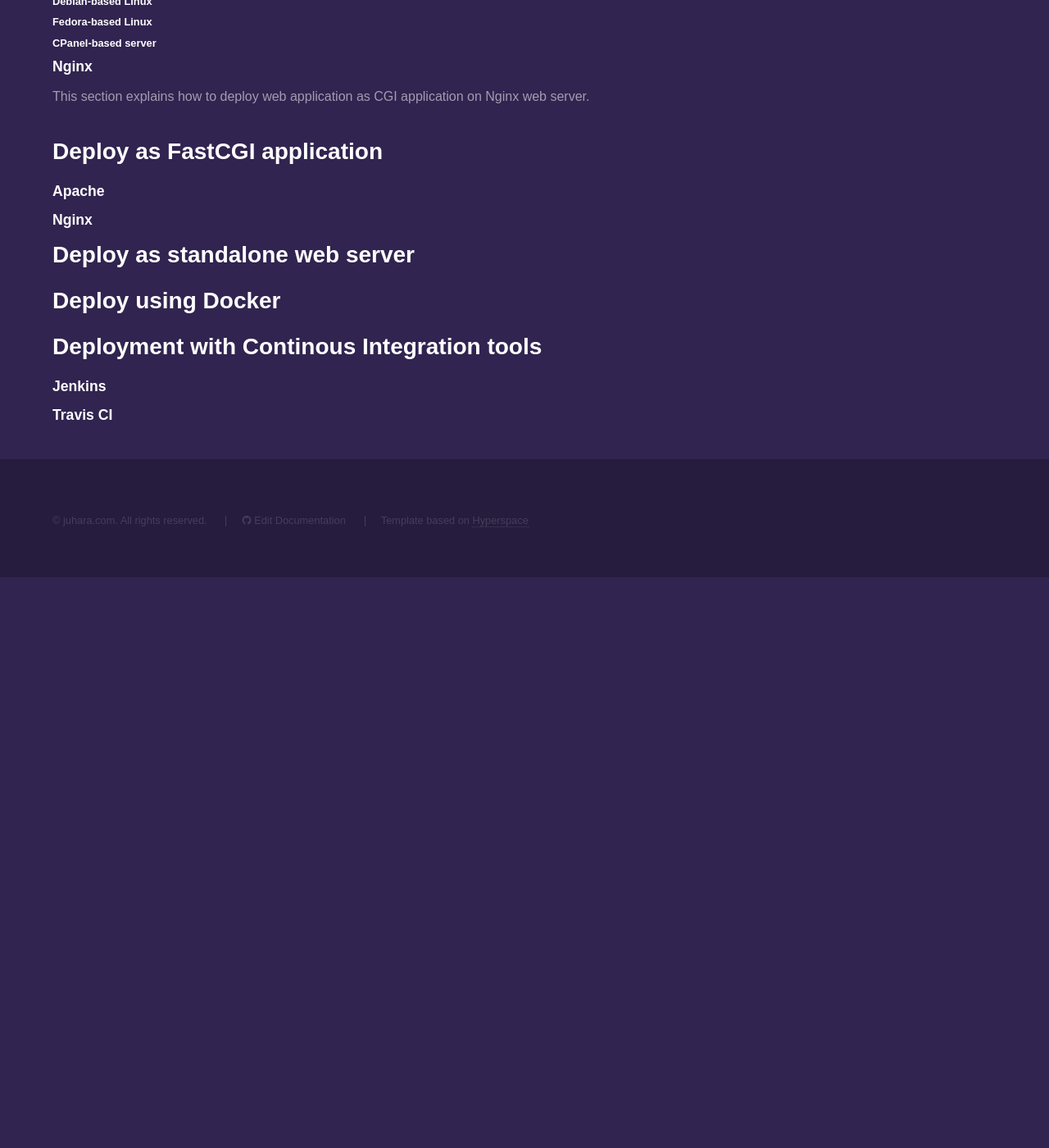
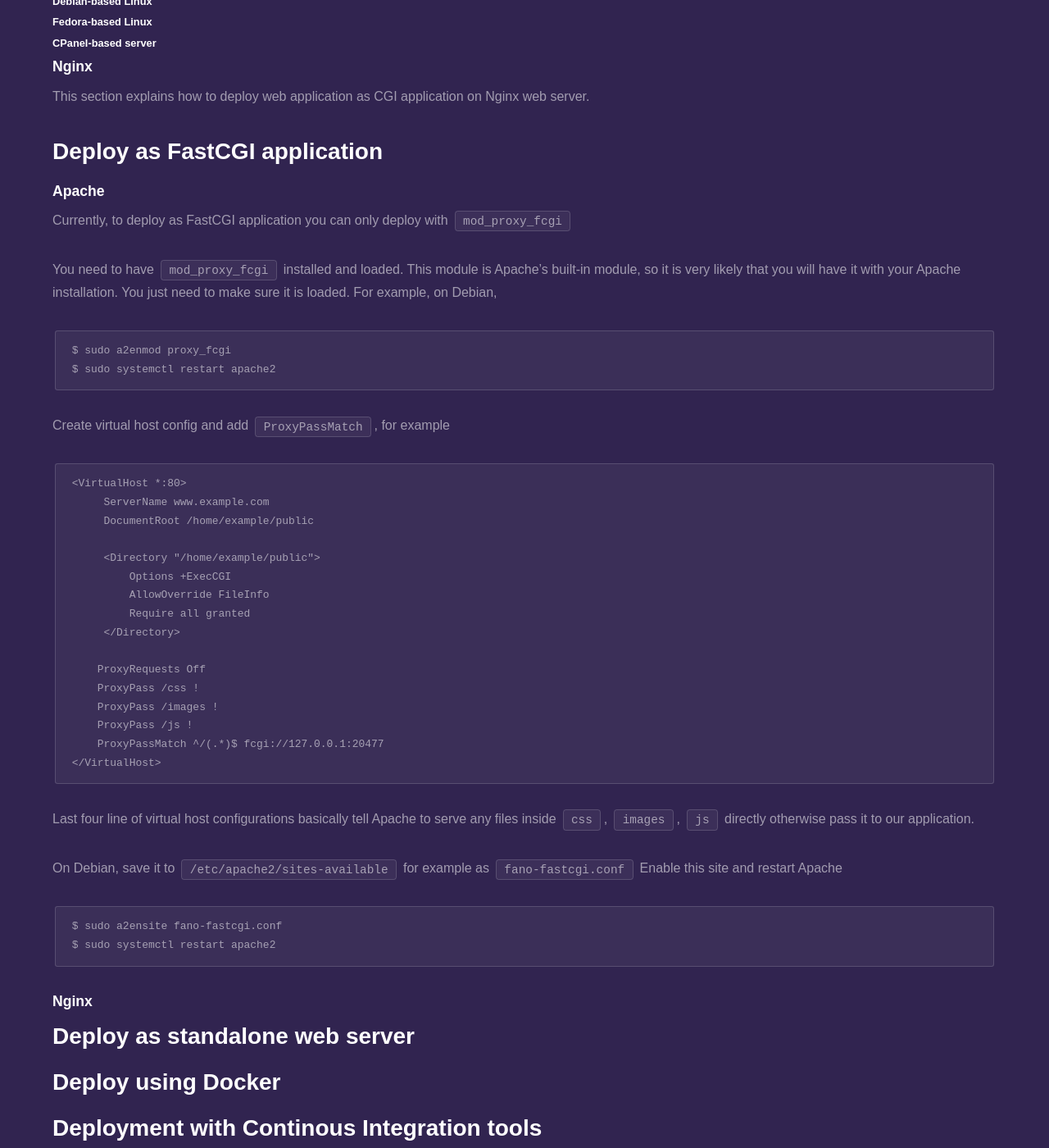
Before and after one commit to fanoframework/fanoframework.github.io, a Jekyll site: the page built from deployment/index.md, in a window 1280 px wide and 1400 px high, scrolled down 3085 px. Shown: the whole window at 82% size. Built offline with Jekyll 4.4.1, drawn with Linux system fonts in a browser that asks for light colours; our own code applies the rules of GitHub Pages for plain Markdown files; before the commit the page ends 3789 px from its top, so only the background shows below that.

Commit message:
add content on FastCGI deployment

````diff
--- a/deployment/index.md
+++ b/deployment/index.md
@@ -132,6 +132,46 @@ This section explains how to deploy web application as CGI application on Nginx
 
 ### Apache
 
+Currently, to deploy as FastCGI application you can only deploy with `mod_proxy_fcgi`
+
+You need to have `mod_proxy_fcgi` installed and loaded. This module is Apache's built-in module, so it is very likely that you will have it with your Apache installation. You just need to make sure it is loaded. For example, on Debian,
+
+```
+$ sudo a2enmod proxy_fcgi
+$ sudo systemctl restart apache2
+```
+
+Create virtual host config and add `ProxyPassMatch`, for example
+
+```
+<VirtualHost *:80>
+     ServerName www.example.com
+     DocumentRoot /home/example/public
+
+     <Directory "/home/example/public">
+         Options +ExecCGI
+         AllowOverride FileInfo
+         Require all granted
+     </Directory>
+
+    ProxyRequests Off
+    ProxyPass /css !
+    ProxyPass /images !
+    ProxyPass /js !
+    ProxyPassMatch ^/(.*)$ fcgi://127.0.0.1:20477
+</VirtualHost>
+```
+Last four line of virtual host configurations basically tell Apache to serve any
+files inside `css`, `images`, `js` directly otherwise pass it to our application.
+
+On Debian, save it to `/etc/apache2/sites-available` for example as `fano-fastcgi.conf`
+Enable this site and restart Apache
+
+```
+$ sudo a2ensite fano-fastcgi.conf
+$ sudo systemctl restart apache2
+```
+
 ### Nginx
 
 
````
